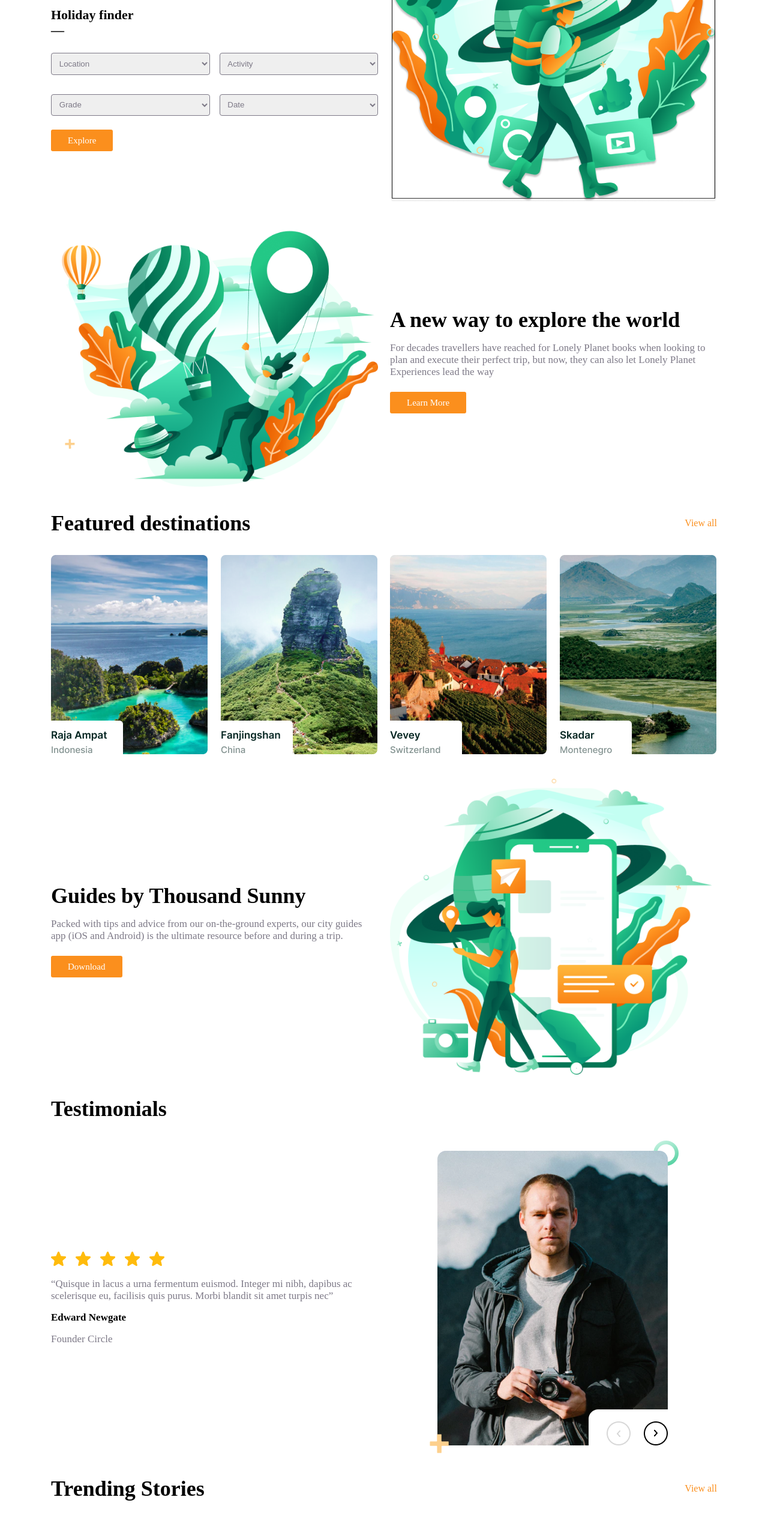
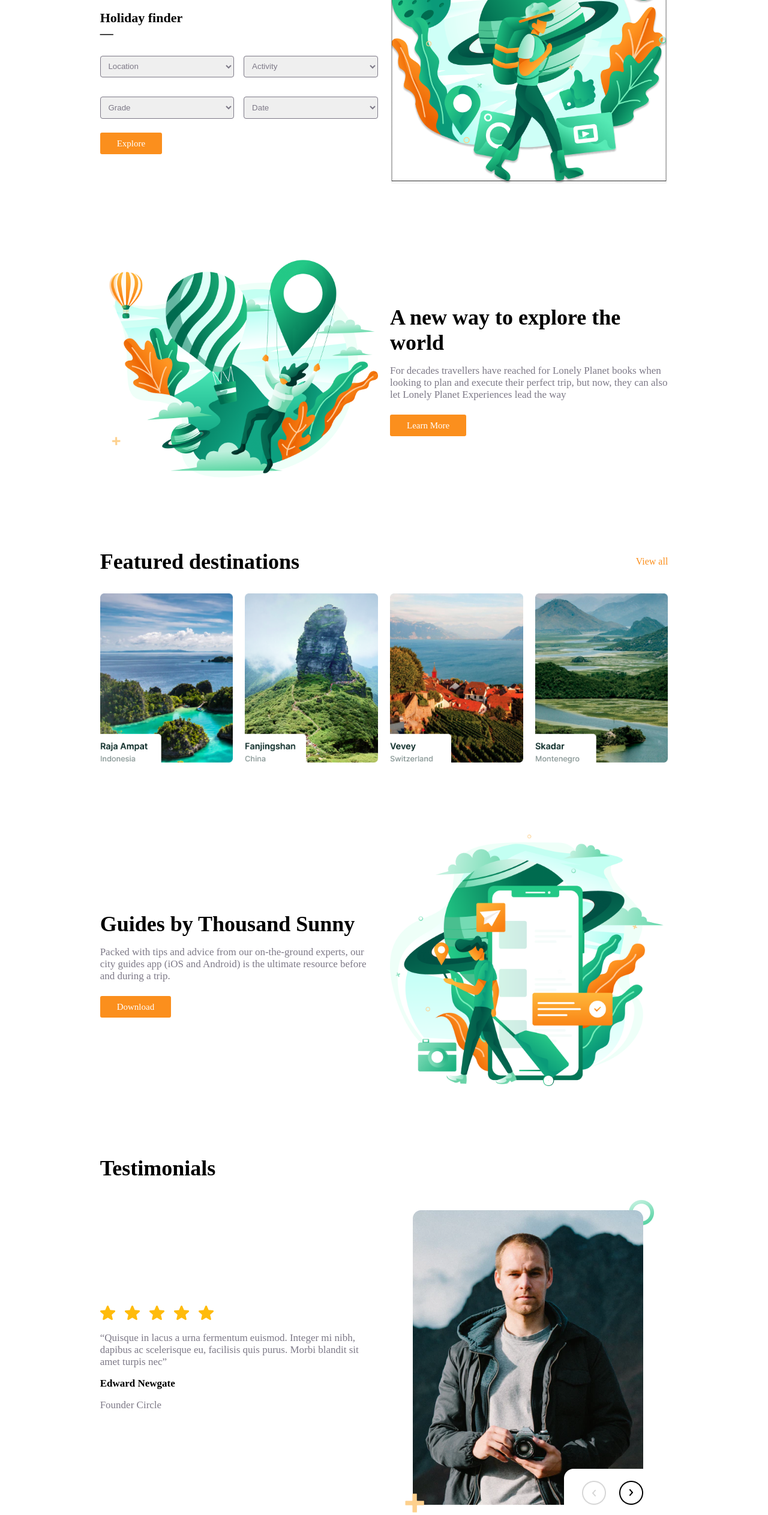
Before and after one commit to siddharth-gaglani/thousand-sunny, a plain HTML site: page index.html in a window 1280 px wide. Shown: the part 275-2800 px from the top of the page at 60% size. Drawn offline with Linux system fonts and the light colour scheme.

Commit message:
layout/column fix

```diff
--- a/assets/css/app.css
+++ b/assets/css/app.css
@@ -1,19 +1,24 @@
 @import url('https://fonts.googleapis.com/css2?family=Playfair+Display:wght@400;700&display=swap');
 
 :root {
-  --primary: #7D7987;
+	--primary: #7d7987;
 	--secondary: #000000;
-  --tertiary: #FB8F1D;
-}
-
-a {
-  color: var(--primary);
+	--tertiary: #fb8f1d;
 }
 
 * {
 	margin: 0;
 	padding: 0;
 	box-sizing: border-box;
+}
+
+a {
+	color: var(--primary);
+	text-decoration: none;
+}
+
+a:hover {
+	text-decoration: underline;
 }
 
 body {
@@ -30,19 +35,11 @@ p {
 	color: var(--primary);
 }
 
-a {
-  text-decoration: none;
-}
-
-a:hover {
-  text-decoration: underline;
-}
-
 .container {
 	margin-left: auto;
 	margin-right: auto;
-  padding-left: 30px;
-  padding-right: 30px;
+	padding-left: 15px;
+	padding-right: 15px;
 }
 
 @media (min-width: 992px) {
@@ -57,7 +54,6 @@ a:hover {
 	}
 }
 
-
 .row {
 	display: grid;
 	grid-template-columns: repeat(12, 1fr);
@@ -70,6 +66,12 @@ a:hover {
 
 .justify-content-between {
 	justify-content: space-between;
+}
+
+@media (min-width: 992px) {
+	.justify-items-center {
+		justify-items: center;
+	}
 }
 
 .text-primary {
@@ -102,7 +104,7 @@ a:hover {
 
 @media (min-width: 992px) {
 	.col-md-10 {
-    grid-column: span 10;
+		grid-column: 2 / span 10;
 	}
 }
 
@@ -173,16 +175,15 @@ a:hover {
 	padding-bottom: 0;
 }
 
-.menu-items>ul {
+.menu-items > ul {
 	display: flex;
 }
 
-.menu-items>ul>li {
+.menu-items > ul > li {
 	margin-right: 20px;
 	list-style: none;
 	font-size: 16px;
 }
-
 
 .section-heading {
 	font-size: 36px;
@@ -236,6 +237,12 @@ a:hover {
 	margin-bottom: 1rem;
 }
 
+@media (max-width: 576px) {
+	.mb-sm-4 {
+		margin-bottom: 1rem;
+	}
+}
+
 .mb-5 {
 	margin-bottom: 2rem;
 }
@@ -253,12 +260,28 @@ a:hover {
 	padding-bottom: 2rem;
 }
 
-.header-text>h1 {
-  font-size: 56px;
+.content-section {
+	margin-top: 3rem;
+	margin-bottom: 3rem;
+}
+
+.d-flex {
+	display: flex;
+}
+
+.header-text > h1 {
+	font-size: 48px;
 	margin-bottom: 48px;
 }
 
-.sub-heading>p {
+@media (max-width: 576px) {
+	.header-text > h1 {
+		font-size: 36px;
+		margin-bottom: 48px;
+	}
+}
+
+.sub-heading > p {
 	font-size: 22px;
 	color: var(--secondary);
 	font-weight: bold;
@@ -277,7 +300,7 @@ a:hover {
 	grid-row-gap: 2rem;
 }
 
-.finder-dropdown>select {
+.finder-dropdown > select {
 	padding: 0.55rem;
 	width: 100%;
 	border: 1px solid var(--primary);
@@ -306,19 +329,19 @@ a:hover {
 		margin-bottom: 0.5rem;
 	}
 
-  .menu-items>ul {
+	.menu-items > ul {
 		display: flex;
 		flex-wrap: wrap;
+		justify-content: center;
 	}
 
-  .menu-items>ul>li {
+	.menu-items > ul > li {
 		margin-bottom: 1.5rem;
 	}
-
 }
 
 .img-wrap {
-  max-height: 210px;
+	max-height: 195px;
 	overflow: hidden;
 	width: 100%;
 	background-position: center;
@@ -333,24 +356,21 @@ a:hover {
 	}
 }
 
-@media (min-width: 992px) {
+/* @media (min-width: 992px) { */
 .typewriter h1 {
 	overflow: hidden;
 	white-space: nowrap;
 	margin: 0 auto;
-    animation:
-      typing 3.5s steps(40, end),
-      blink-caret .75s step-end infinite;
+	animation: typing 3.5s steps(40, end), blink-caret .75s step-end infinite;
 }
-
 
 @keyframes typing {
 	from {
-      width: 0
+		width: 0;
 	}
 
 	to {
-      width: 100%
+		width: 100%;
 	}
 }
-}
+/* } */
--- a/index.html
+++ b/index.html
@@ -12,7 +12,9 @@
 
 
   <div class="container">
-    <div class="navbar mt-4 mb-5">
+    <div class="row">
+      <div class="col-md-10 col-12">
+        <div class="navbar mt-4">
 
           <div class="logo-img">
             <img src="./assets/img/logo.png" alt="">
@@ -30,10 +32,14 @@
           </div>
         </div>
       </div>
+    </div>
+  </div>
 
-  <section class="mb-5">
+  <section class="content-section">
     <div class="container">
-      <div class="row justify-content-center">
+      <div class="row">
+        <div class="col-md-10 col-12">
+          <div class="row">
             <div class="col-12 col-md-6 align-self-center order-2">
               <div class="header-text typewriter mb-5">
                 <h1>Explore and Travel</h1>
@@ -58,7 +64,7 @@
                   </select>
                 </div>
               </div>
-          <div>
+              <div class="text-sm-center">
                 <a href="" class="btn">Explore</a>
               </div>
             </div>
@@ -67,10 +73,14 @@
             </div>
           </div>
         </div>
+      </div>
+    </div>
   </section>
 
-  <section class="mb-5">
+  <section class="content-section">
     <div class="container">
+      <div class="row">
+        <div class="col-md-10 col-12">
           <div class="row">
             <div class="col-md-6 col-12">
               <img src="./assets/img/section-2.png" alt="" class="img-fluid">
@@ -84,18 +94,20 @@
                   perfect trip, but now, they can also let Lonely Planet Experiences lead the way</p>
                 </p>
               </div>
-          <div>
+              <div class="text-sm-center">
                 <a href="" class="btn">Learn More</a>
+              </div>
+            </div>
           </div>
         </div>
       </div>
     </div>
   </section>
 
-  <section class="mb-5">
+  <section class="content-section">
     <div class="container">
       <div class="row">
-        <div class="col-md-12 col-12">
+        <div class="col-md-10 col-12">
           <div class="d-flex justify-content-between mb-5">
             <div>
               <h2 class="section-heading">Featured destinations</h2>
@@ -123,33 +135,39 @@
     </div>
   </section>
 
-  <section class="mb-5">
+  <section class="content-section">
     <div class="container">
       <div class="row">
-        <div class="col-md-6 col-12 align-self-center">
+        <div class="col-md-10 col-12">
+          <div class="row">
+            <div class="col-md-6 col-12 align-self-center order-2">
               <div class="mb-5">
                 <h2 class="section-heading mb-4">Guides by Thousand Sunny</h2>
                 <p class="">Packed with tips and advice from our on-the-ground experts, our city guides app (iOS and
                   Android) is the ultimate resource before and during a trip.</p>
               </div>
-          <div>
+              <div class="text-sm-center">
                 <a href="" class="btn">Download</a>
               </div>
             </div>
-        <div class="col-md-6 col-12">
+            <div class="col-md-6 col-12 order-1">
               <img src="./assets/img/Thousand-03.png" class="img-fluid" alt="">
+            </div>
+          </div>
         </div>
       </div>
     </div>
   </section>
 
-  <section class="mb-5">
+  <section class="content-section">
     <div class="container">
       <div class="row mb-5">
-        <div class="col-md-12">
+        <div class="col-md-10 col-12">
           <h2 class="section-heading">Testimonials</h2>
         </div>
       </div>
+      <div class="row">
+        <div class="col-md-10 col-12">
           <div class="row">
             <div class="col-md-6 col-12 align-self-center order-2 text-sm-center">
               <div class="mb-4">
@@ -170,12 +188,14 @@
             </div>
           </div>
         </div>
+      </div>
+    </div>
   </section>
 
-  <section class="mb-5">
+  <section class="content-section">
     <div class="container">
       <div class="row">
-        <div class="col-md-12 col-12">
+        <div class="col-md-10 col-12">
           <div class="d-flex justify-content-between align-items-center mb-5">
             <div>
               <h2 class="section-heading">Trending Stories</h2>
@@ -187,13 +207,15 @@
         </div>
       </div>
       <div class="row">
-        <div class="col-md-3 col-6">
+        <div class="col-md-10 col-12">
+          <div class="row">
+            <div class="col-md-3 col-6 mb-sm-4">
               <img src="./assets/img/image-12.png" class="img-fluid img-wrap mb-4">
               <h6 class="mb-4 text-secondary font-weight-bold">The many benefits of taking a healing holiday</h6>
               <p class="mb-4">‘Helaing holidays’ are on the rise tohelp maximise your health and happines...</p>
               <a href=""><span class="text-tertiary">Read more</span></a>
             </div>
-        <div class="col-md-3 col-6">
+            <div class="col-md-3 col-6 mb-sm-4">
               <img src="./assets/img/image-13.png" class="img-fluid img-wrap mb-4">
               <h6 class="mb-4 text-secondary font-weight-bold">The best Kyoto restaurant to try Japanese food</h6>
               <p class="mb-4">From tofu to teahouses, here’s our guide to Kyoto’s best restaurants to visit...</p>
@@ -202,16 +224,20 @@
             <div class="col-md-3 col-6">
               <img src="./assets/img/image-14.png" class="img-fluid img-wrap mb-4">
               <h6 class="mb-4 text-secondary font-weight-bold">Skip Chichen Itza and head to this remote Yucatan</h6>
-          <p class="mb-4">It’s remote and challenging to get, but braving the jungle and exploring these ruins without
+              <p class="mb-4">It’s remote and challenging to get, but braving the jungle and exploring these ruins
+                without
                 the...</p>
               <a href=""><span class="text-tertiary">Read more</span></a>
             </div>
             <div class="col-md-3 col-6">
               <img src="./assets/img/image-15.png" class="img-fluid img-wrap mb-4">
               <h6 class="mb-4 text-secondary font-weight-bold">Surf’s up at these beginner spots around the world </h6>
-          <p class="mb-4">If learning to surf has in on your to- do list for a while, the good news is: it’s never too
+              <p class="mb-4">If learning to surf has in on your to- do list for a while, the good news is: it’s never
+                too
                 late...</p>
               <a href=""><span class="text-tertiary">Read more</span></a>
+            </div>
+          </div>
         </div>
       </div>
     </div>
@@ -220,7 +246,9 @@
   <section class="">
     <footer class="site-footer pt-5">
       <div class="container">
-        <div class="row align-items-center mb-5">
+        <div class="row align-items-center">
+          <div class="col-md-10 col-12">
+            <div class="row mb-5 justify-items-center">
               <div class="col-md-3 col-12 text-sm-center">
                 <div class="mb-4">
                   <img src="./assets/img/logo.png" alt="">
@@ -260,7 +288,7 @@
                   </ul>
                 </div>
               </div>
-          <div class="col-md-3 col-12">
+              <div class="col-md-3 col-6">
                 <div>
                   <p class="mb-4 text-secondary font-weight-bold">Interests</p>
                   <ul>
@@ -274,6 +302,8 @@
               </div>
             </div>
             <hr>
+          </div>
+        </div>
         <div class="py-5 text-center">
           <img src="./assets/img/social-media.png" alt="">
         </div>
```
Lines whose indentation alone changed are shown as unchanged.
